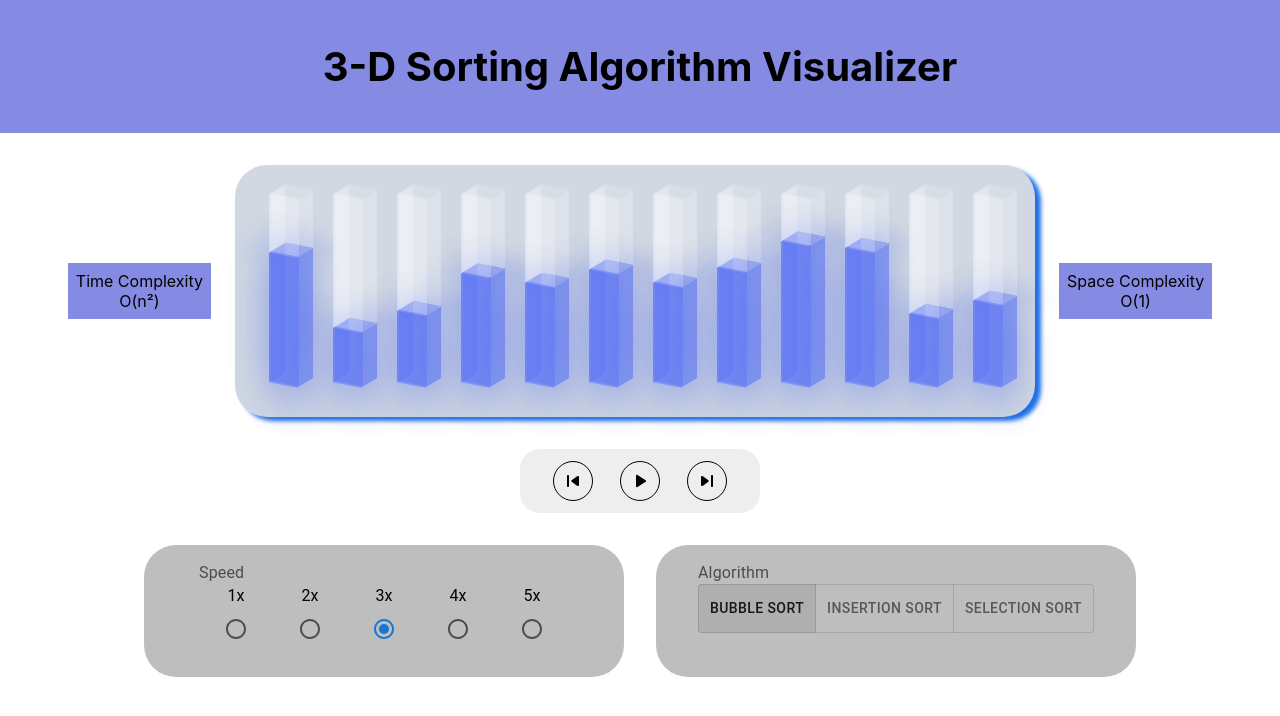
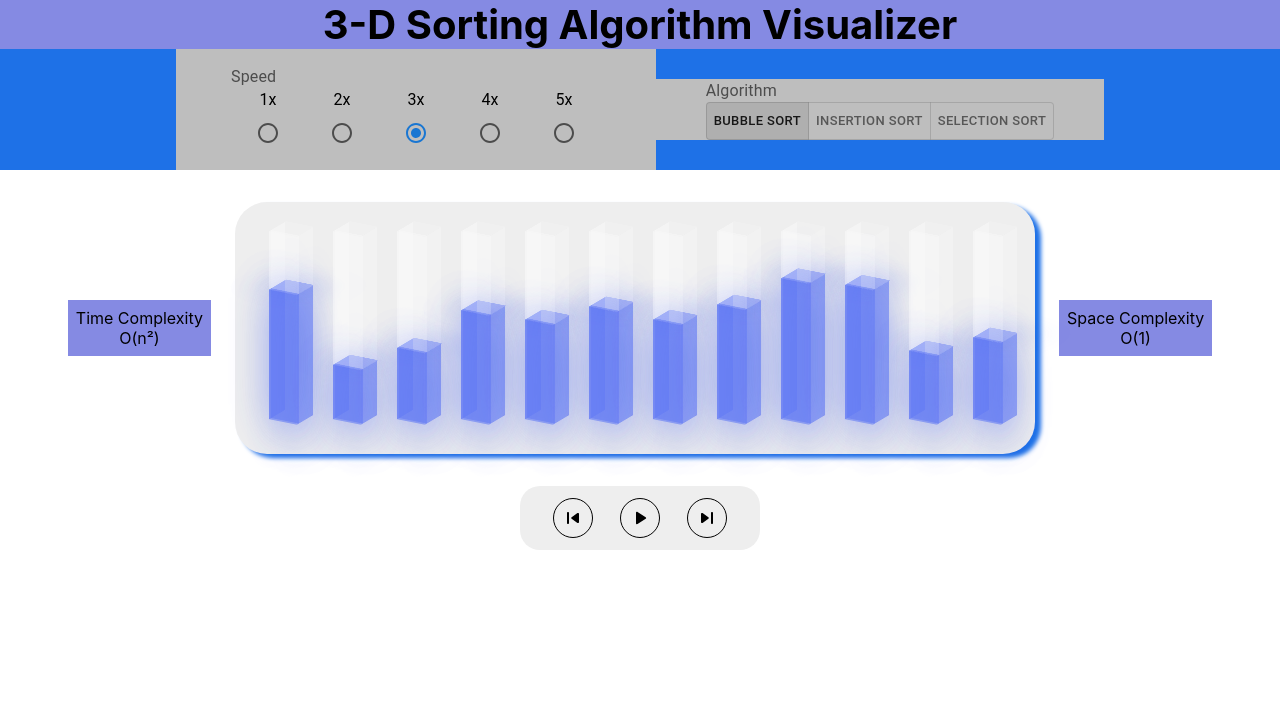
Before and after one commit to alexmatros/sorting-visualizer-3d, a React (Create React App) app: page / in a window 1280 px wide. Shown: the top 716 px of the page. Built offline with nearby package versions, Linux system fonts and the light colour scheme.

Commit message:
Rearranged controls

```diff
--- a/package.json
+++ b/package.json
@@ -10,7 +10,9 @@
     "@testing-library/jest-dom": "^5.16.5",
     "@testing-library/react": "^13.4.0",
     "@testing-library/user-event": "^13.5.0",
+    "bootstrap": "^5.2.3",
     "react": "^18.2.0",
+    "react-bootstrap": "^2.7.0",
     "react-dom": "^18.2.0",
     "react-scripts": "5.0.1",
     "web-vitals": "^2.1.4"
--- a/src/App.css
+++ b/src/App.css
@@ -1,12 +1,16 @@
 .App {
 	text-align: center;
+}
+
+.header {
+	margin: 0;
+	background-color: #1e71e7;
 }
 
 .title {
 	font-size: 30pt;
 	text-align: center;
 	font-weight: bold;
-	padding: 2px;
 	background-color: #858AE3;
 }
 
@@ -27,21 +31,18 @@
 }
 
 .container-small {
-	margin: 2em 1em;
 	width: 35%;
 	display: flex;
 	justify-content: center;
-	height: 100px;
 }
 
 .card {
 	border-radius: 2em;
 	padding: 1em 1em;
-	background-color: #d1d8e2;
+	background-color: #eeeeee;
 }
 
 .controller {
-	background: #555;
 	margin: 0 1em;
 	border: 1px solid;
 	height: 3em;
--- a/src/App.js
+++ b/src/App.js
@@ -246,13 +246,8 @@ class App extends Component {
 
 		return (
 			<div className='app'>
-				<div className='title'><p>3-D Sorting Algorithm Visualizer</p></div>
-				<div className='frame'>
-					<div className='complexity'>Time Complexity<br></br>{this.state.timeComplexity}</div>
-					<div className='barsDiv container card'>{bars}</div>
-					<div className='complexity'>Space Complexity<br></br>{this.state.spaceComplexity}</div>
-				</div>
-				{ctrlpanel}
+				<div className='header'>
+					<div className='title'>3-D Sorting Algorithm Visualizer</div>
 					<div className='panel'>
 						<SpeedSelection
 							formLabel='Speed'
@@ -270,6 +265,13 @@ class App extends Component {
 						/>
 					</div>
 				</div>
+				<div className='frame'>
+					<div className='complexity'>Time Complexity<br></br>{this.state.timeComplexity}</div>
+					<div className='barsDiv container card'>{bars}</div>
+					<div className='complexity'>Space Complexity<br></br>{this.state.spaceComplexity}</div>
+				</div>
+				{ctrlpanel}
+			</div>
 		);
 	}
 }
--- a/src/components/forms/AlgoSelection.js
+++ b/src/components/forms/AlgoSelection.js
@@ -9,7 +9,7 @@ import {
 
 export default function AlgoSelection({ formLabel, values, currentValue, labels, onChange }) {
 	return (
-		<div className='container-small card' style={{backgroundColor: '#bebebe', padding: '1em 1em', justifyContent: 'center'}}>
+		<div className='container-small' style={{backgroundColor: '#bebebe', justifyContent: 'center'}}>
 			<FormControl>
 				<FormLabel>{formLabel}</FormLabel>
 				<ToggleButtonGroup
@@ -17,6 +17,7 @@ export default function AlgoSelection({ formLabel, values, currentValue, labels,
                     onChange={onChange}
                     exclusive
                     aria-label="Algorithm"
+					size="small"
                 >
                     <ToggleButton value="Bubble Sort">Bubble Sort</ToggleButton>
                     <ToggleButton value="Insertion Sort">Insertion Sort</ToggleButton>
--- a/src/components/forms/SpeedSelection.js
+++ b/src/components/forms/SpeedSelection.js
@@ -10,7 +10,7 @@ import {
 
 export default function SpeedSelection({ formLabel, values, currentValue, labels, onChange }) {
 	return (
-		<div className='container-small card' style={{backgroundColor: '#bebebe', padding: '1em 1em'}}>
+		<div className='container-small' style={{backgroundColor: '#bebebe', padding: '1em 1em'}}>
 			<FormControl>
 				<FormLabel>{formLabel}</FormLabel>
 				<RadioGroup row value={currentValue} onChange={onChange}>
@@ -22,6 +22,7 @@ export default function SpeedSelection({ formLabel, values, currentValue, labels
                             label={labels[index]}
                             aria-label="Platform"
                             labelPlacement="top"
+							size="small"
 						/>
 					))}
 				</RadioGroup>
```
Also changed, not shown: 1 other file (tests, documents, lock files or other folders). Lines whose indentation alone changed are shown as unchanged.
